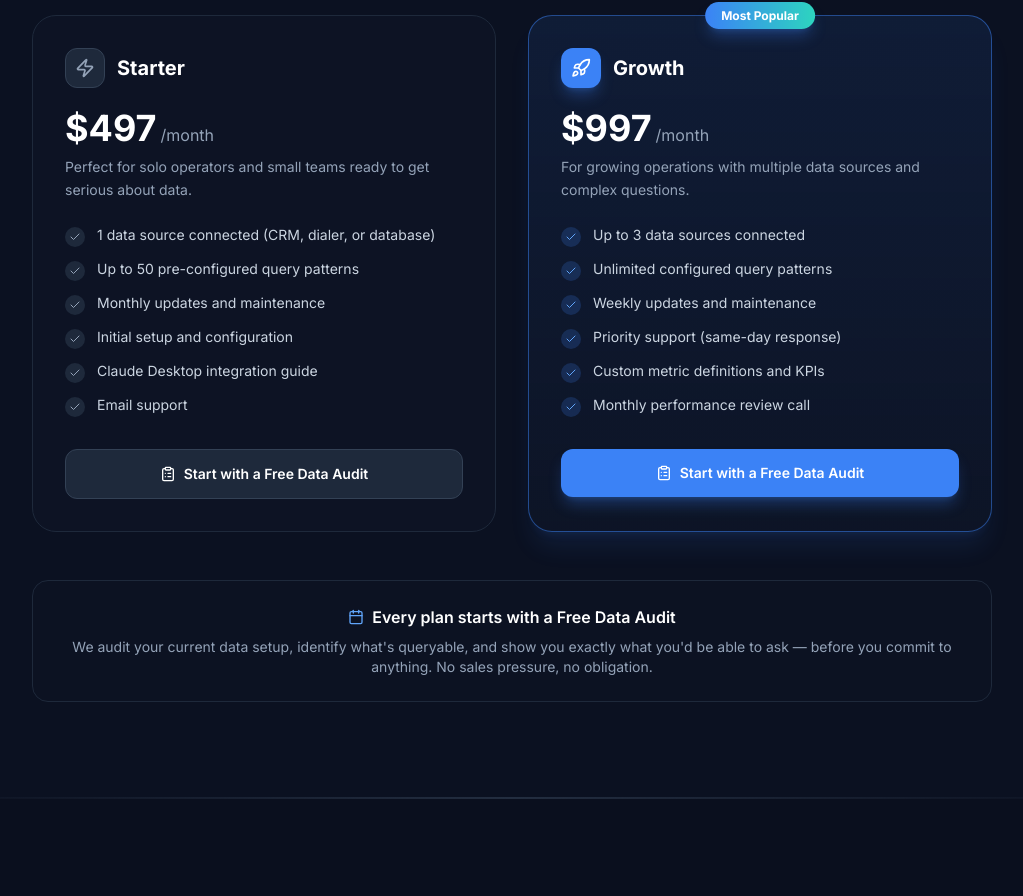
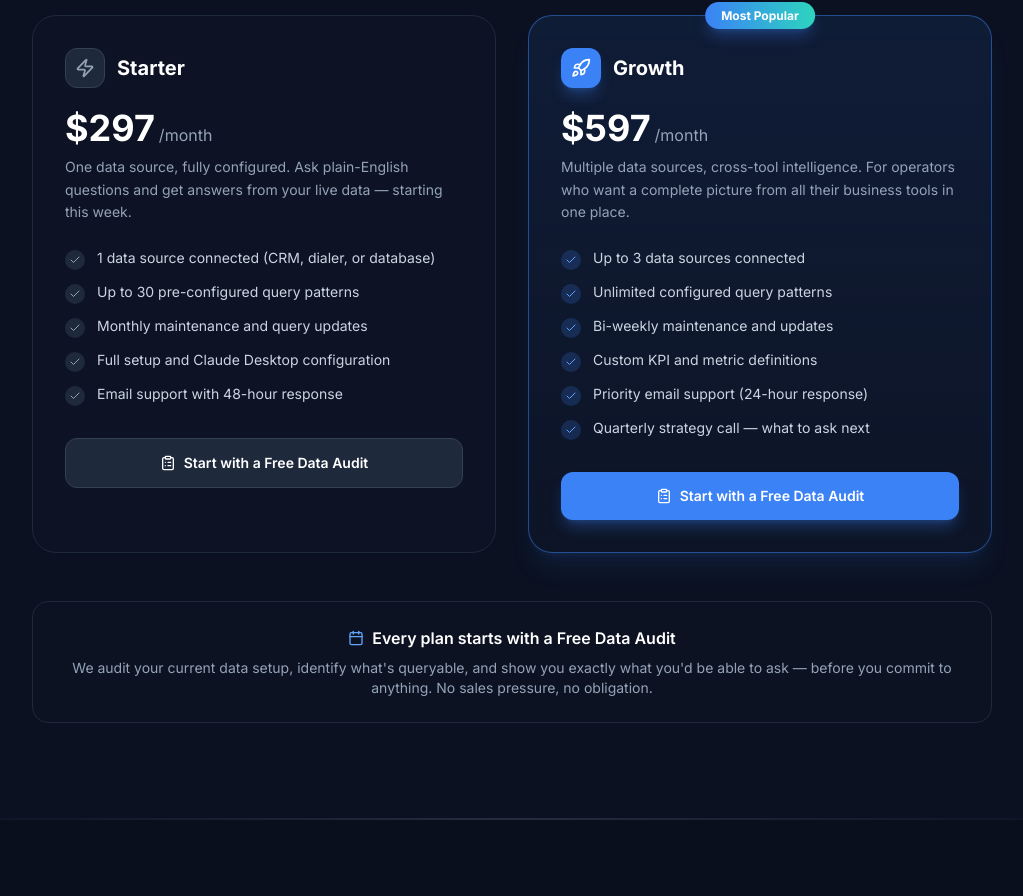
Before and after one commit to gnavada/askyourbiz, a Next.js app: page / in a window 1280 px wide. Shown: the part 5535-6431 px from the top of the page, without its empty margins (128-1151 px from the left). Built offline with nearby package versions, Linux system fonts and the light colour scheme.

Commit message:
Lower pricing to /, update Growth tier copy

```diff
--- a/components/Pricing.tsx
+++ b/components/Pricing.tsx
@@ -3,36 +3,35 @@ import { Check, Zap, Rocket, Calendar, ClipboardList } from "lucide-react";
 const plans = [
   {
     name: "Starter",
-    price: "$497",
+    price: "$297",
     period: "/month",
-    description: "Perfect for solo operators and small teams ready to get serious about data.",
+    description: "One data source, fully configured. Ask plain-English questions and get answers from your live data — starting this week.",
     icon: Zap,
     highlight: false,
     features: [
       "1 data source connected (CRM, dialer, or database)",
-      "Up to 50 pre-configured query patterns",
-      "Monthly updates and maintenance",
-      "Initial setup and configuration",
-      "Claude Desktop integration guide",
-      "Email support",
+      "Up to 30 pre-configured query patterns",
+      "Monthly maintenance and query updates",
+      "Full setup and Claude Desktop configuration",
+      "Email support with 48-hour response",
     ],
     cta: "Start with a Free Data Audit",
     ctaHref: "#contact",
   },
   {
     name: "Growth",
-    price: "$997",
+    price: "$597",
     period: "/month",
-    description: "For growing operations with multiple data sources and complex questions.",
+    description: "Multiple data sources, cross-tool intelligence. For operators who want a complete picture from all their business tools in one place.",
     icon: Rocket,
     highlight: true,
     features: [
       "Up to 3 data sources connected",
       "Unlimited configured query patterns",
-      "Weekly updates and maintenance",
-      "Priority support (same-day response)",
-      "Custom metric definitions and KPIs",
-      "Monthly performance review call",
+      "Bi-weekly maintenance and updates",
+      "Custom KPI and metric definitions",
+      "Priority email support (24-hour response)",
+      "Quarterly strategy call — what to ask next",
     ],
     cta: "Start with a Free Data Audit",
     ctaHref: "#contact",
```
